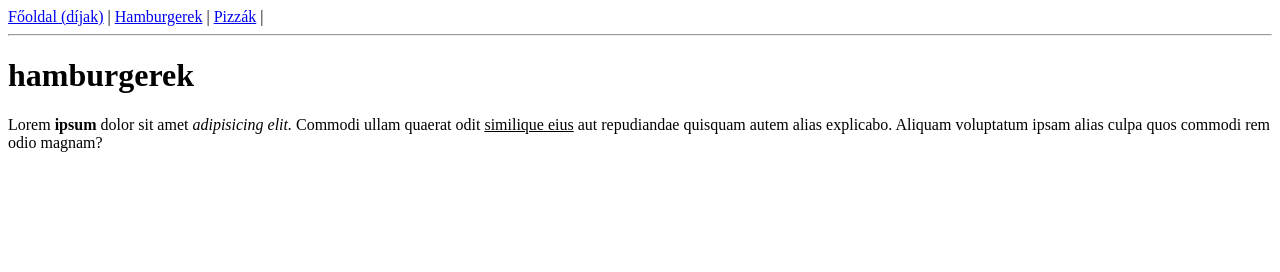
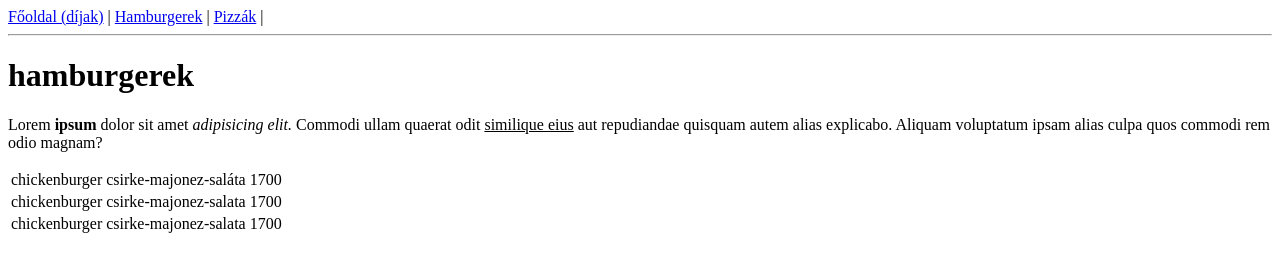
Before and after one commit to P0mn1-2000/tablazat.9.I.csoport2, a plain HTML site: page hamburgerek.html in a window 1280 px wide. Drawn offline with Linux system fonts and the light colour scheme.

Commit message:
tablazat kész

```diff
--- a/hamburgerek.html
+++ b/hamburgerek.html
@@ -15,6 +15,25 @@
 <h1>hamburgerek</h1>
 
 <p> Lorem <b>ipsum</b> dolor sit amet <i>adipisicing elit.</i> Commodi ullam quaerat odit <u>similique eius</u> aut repudiandae quisquam autem alias explicabo. Aliquam voluptatum ipsam alias culpa quos commodi rem odio magnam? </p>
+
+<table>
+	<tr>
+		<td>chickenburger</td>
+		<td>csirke-majonez-saláta</td>
+		<td>1700</td>
+	</tr>
+	<tr>
+		<td>chickenburger</td>
+		<td>csirke-majonez-salata</td>
+		<td>1700</td>
+	</tr>
+	<tr>
+		<td>chickenburger</td>
+		<td>csirke-majonez-salata</td>
+		<td>1700</td>
+	</tr>
+</table>
+
 </body>
 
 </html>
```
